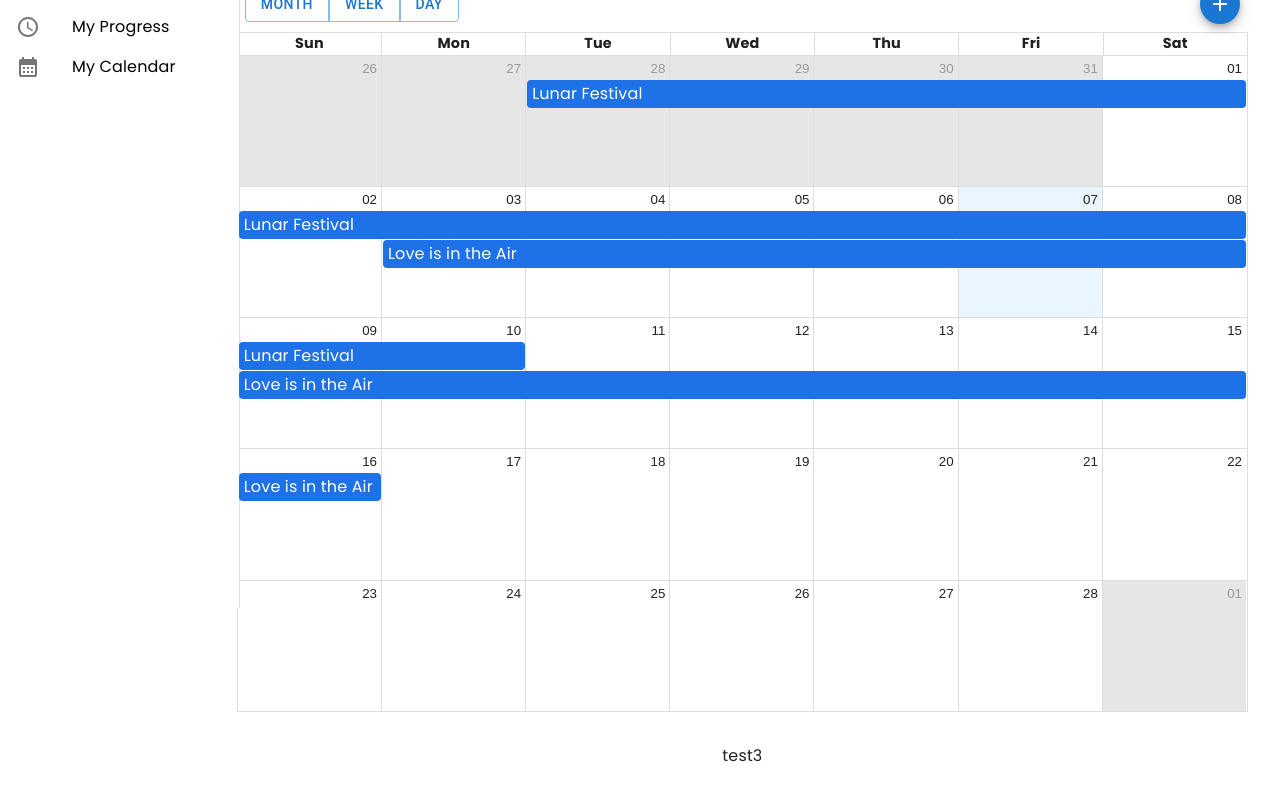
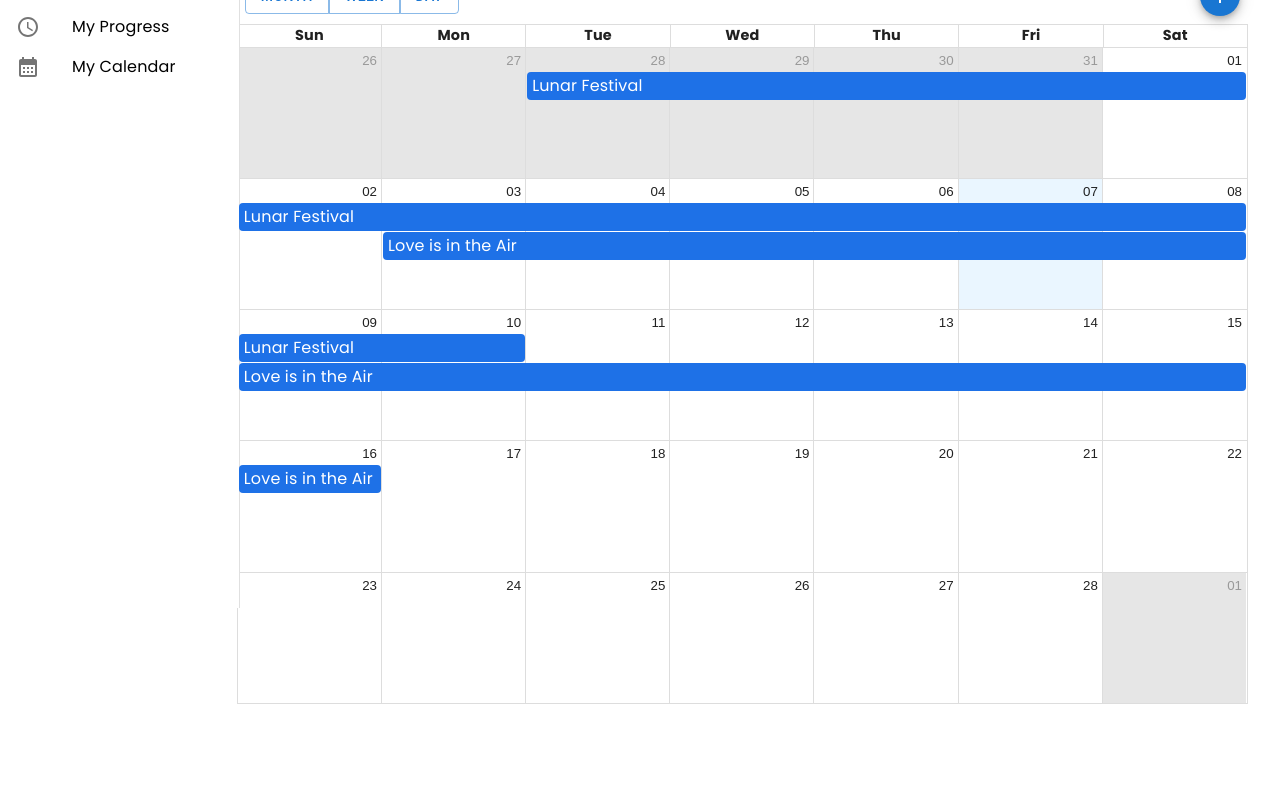
Before and after one commit to kattschmidtt/wow-tracker-dashboard, a React (Vite) app in the folder client/: page /my-calendar in a window 1280 px wide. Shown: the part 192-992 px from the top of the page. After the commit the page ends 944 px from the top, so only its background shows below. Built offline with nearby package versions, Linux system fonts and the light colour scheme; no server answers; a web font is replaced by a local one.

Commit message:
removed random test paragraphs?

```diff
--- a/client/src/Pages/CalendarPage.tsx
+++ b/client/src/Pages/CalendarPage.tsx
@@ -20,16 +20,14 @@ const CalendarPage = () => {
             {/* Other Components */}
             <Grid container spacing={2} sx={{ padding: "2rem" }}>
               <Grid item xs={12}>
-                <p>test1</p>
+                <br /> <br />
               </Grid>
 
               <Grid item xs={12} sx={{ flexGrow: 1 }}>
                 <BigCalendar />
               </Grid>
 
-              <Grid item xs={12}>
-                <p>test3</p>
-              </Grid>
+              <Grid item xs={12}></Grid>
             </Grid>
           </Box>
         </Box>
```
